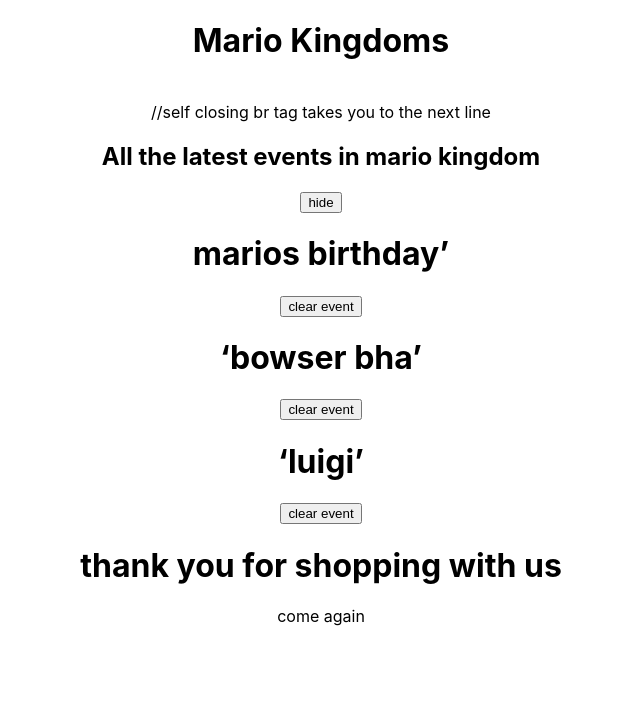
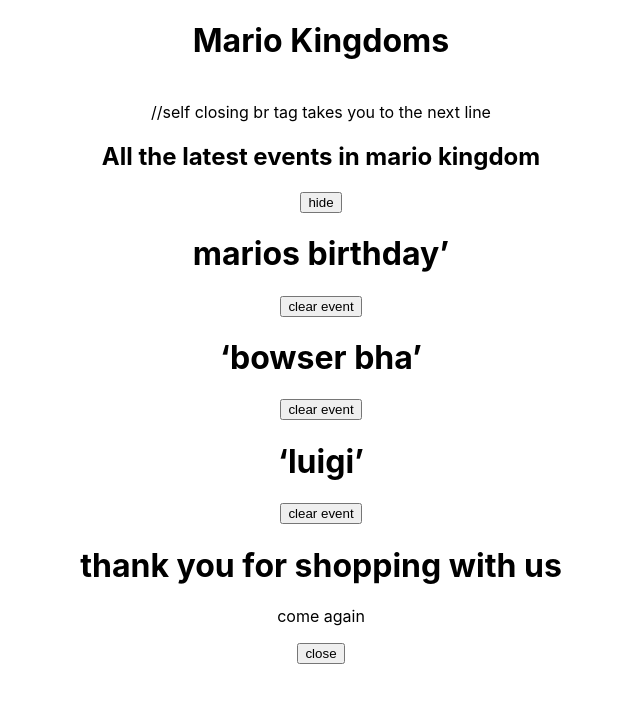
Before and after one commit to umang-bit/Firebase-React, a React (Create React App) app in the folder my-first-react-app/my-first-react-app/: page / in a window 1280 px wide. Shown: the top 702 px of the page, without its empty margins (319-959 px from the left). Built offline with nearby package versions, Linux system fonts and the light colour scheme.

Commit message:
learned passing functions as props

```diff
--- a/my-first-react-app/my-first-react-app/src/App.js
+++ b/my-first-react-app/my-first-react-app/src/App.js
@@ -13,6 +13,10 @@
 		return id!=event.id})
 		})
 }
+  const[showModal,setShowModal]=useState(true)
+  const handleClose=()=>{
+    setShowModal(false)
+  }
   const [events,setEvents]= useState([{title : "marios birthday’", id: 1},{title :" ‘bowser bha’",id : 2},{title :" ‘luigi’",id:3}])
   return (
     <div className="App">
--- a/my-first-react-app/my-first-react-app/src/Modal.js
+++ b/my-first-react-app/my-first-react-app/src/Modal.js
@@ -1,8 +1,9 @@
-export default function Modal() {
+export default function Modal({handleClose}) {
   return (
     <div>
       <h1>thank you for shopping with us </h1>
       <p>come again </p>
+      <button onClick={handleClose}>close </button>
     </div>
   )
 }
```
